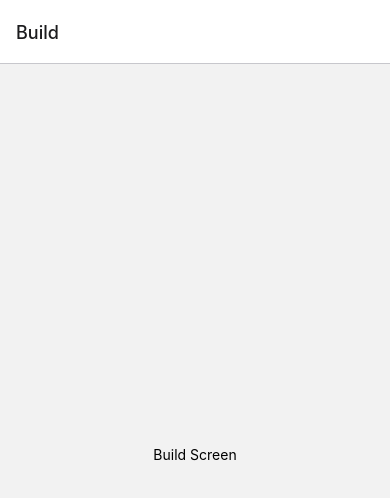
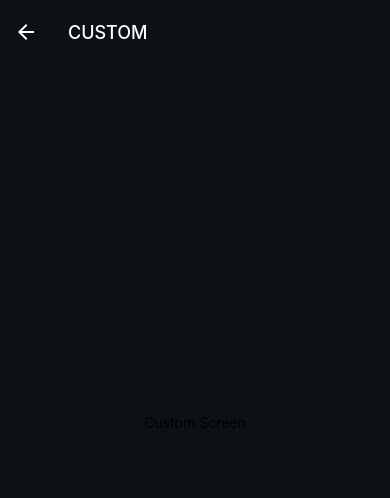
Before and after one commit to BanidAzin/customization_appstation, a React Native app: screen /CUSTOM in a window 390 px wide. Before the commit this address had no page. Shown: the top 498 px of the page. Built offline with nearby package versions, Linux system fonts and the light colour scheme.

Commit message:
sett header style and add custom screen

```diff
--- a/src/navigation/router.js
+++ b/src/navigation/router.js
@@ -1,15 +1,18 @@
 import React from 'react';
-import {View, Text} from 'react-native';
 import {createNativeStackNavigator} from '@react-navigation/native-stack';
 
-import {BuildScreen} from '../screens';
+import {BuildScreen, CustomScreen} from '../screens';
 
 const Stack = createNativeStackNavigator();
 
 export const Router = () => {
   return (
-    <Stack.Navigator>
-      <Stack.Screen name="Build" component={BuildScreen} />
+    <Stack.Navigator
+      screenOptions={{
+        headerTransparent: true,
+      }}>
+      <Stack.Screen name="BUILD" component={BuildScreen} />
+      <Stack.Screen name="CUSTOM" component={CustomScreen} />
     </Stack.Navigator>
   );
 };
--- a/src/screens/buildScreen.js
+++ b/src/screens/buildScreen.js
@@ -1,10 +1,14 @@
 import React from 'react';
-import {View, Text} from 'react-native';
+import {View, Text, Button} from 'react-native';
 
-export const BuildScreen = () => {
+export const BuildScreen = ({navigation}) => {
   return (
     <View style={{flex: 1, alignItems: 'center', justifyContent: 'center'}}>
       <Text>Build Screen</Text>
+      <Button
+        title="Go to custom"
+        onPress={() => navigation.navigate('CUSTOM')}
+      />
     </View>
   );
 };
--- /dev/null
+++ b/src/screens/customScreen.js
@@ -0,0 +1,10 @@
+import React from 'react';
+import {View, Text} from 'react-native';
+
+export const CustomScreen = () => {
+  return (
+    <View style={{flex: 1, alignItems: 'center', justifyContent: 'center'}}>
+      <Text>Custom Screen</Text>
+    </View>
+  );
+};
--- a/src/screens/index.js
+++ b/src/screens/index.js
@@ -1 +1,2 @@
 export * from './buildScreen';
+export * from './customScreen';
--- a/src/utilities/themes.js
+++ b/src/utilities/themes.js
@@ -2,9 +2,9 @@ export const MyTheme = {
   dark: true,
   colors: {
     primary: 'rgb(255, 45, 85)',
-    background: 'rgb(242, 242, 242)',
+    background: '#0E1114',
     card: 'rgb(255, 255, 255)',
-    text: 'rgb(28, 28, 30)',
+    text: '#FFFFFF',
     border: 'rgb(199, 199, 204)',
     notification: 'rgb(255, 69, 58)',
   },
```
